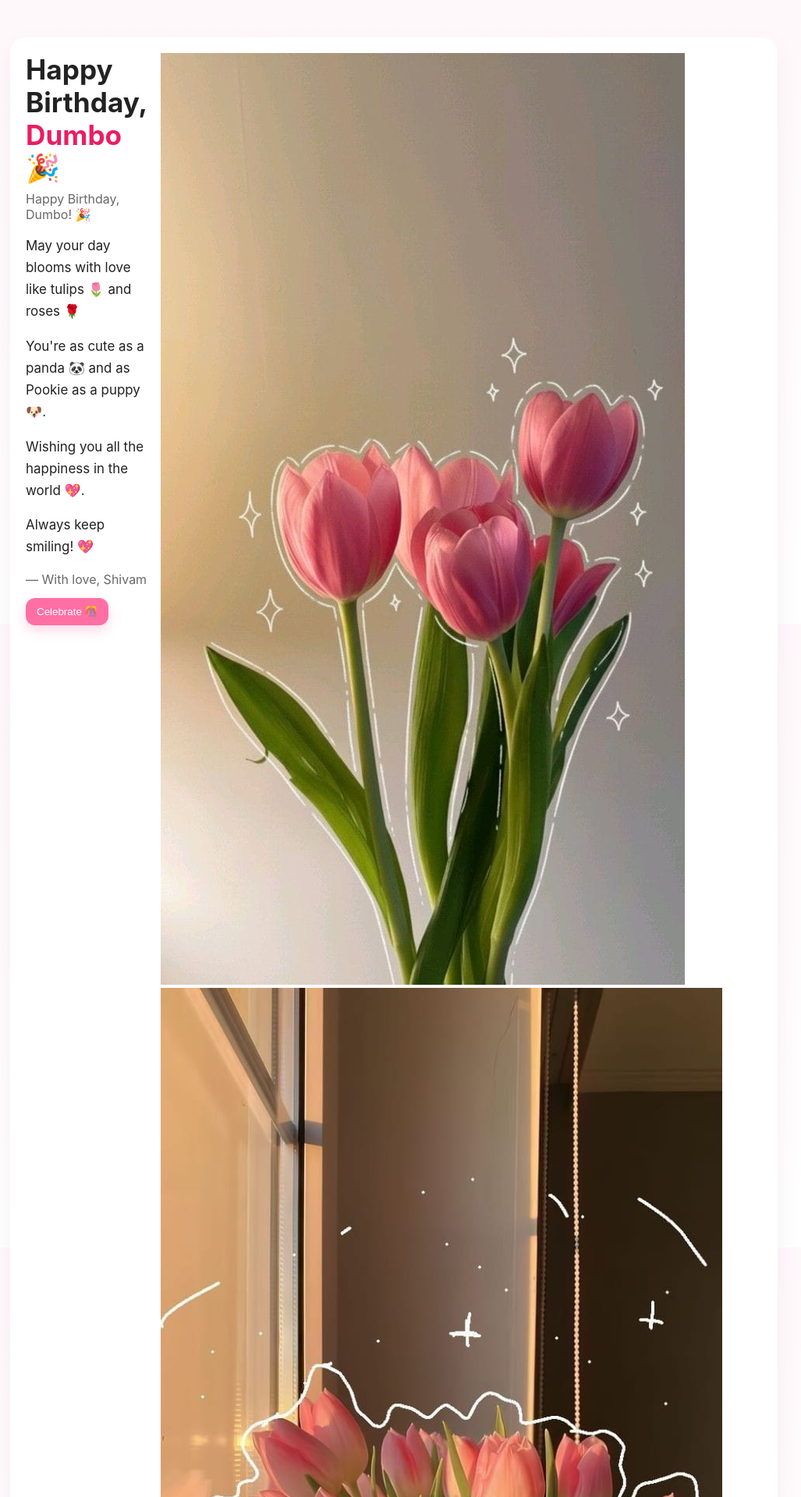
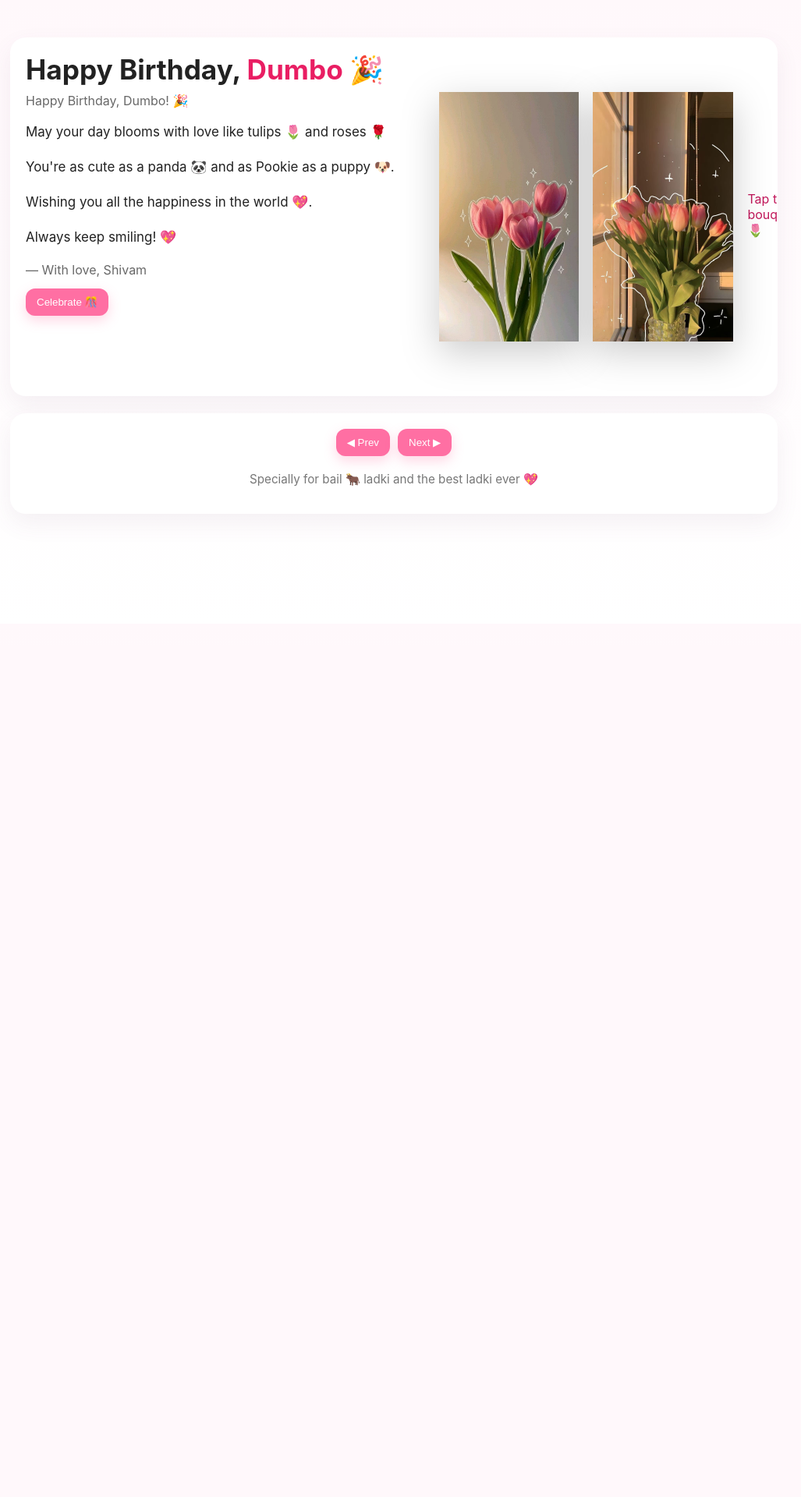
Before and after one commit to kuchbhishivam/anwesha-birthday, a Flask app: page / in a window 1280 px wide. Shown: the top 1920 px of the page at 78% size, without its empty margins (135-1162 px from the left). After the commit the page ends 624 px from the top, so only its background shows below. Run offline with Flask 3, Linux system fonts and the light colour scheme.

Commit message:
Update style.css

```diff
--- a/static/css/style.css
+++ b/static/css/style.css
@@ -131,3 +131,62 @@
   border-radius:50% 50% 50% 50%/60% 60% 40% 40%;
   opacity:.85
 }
+.stage{
+  position:relative;
+  width:100%;
+  height:420px;
+  display:flex;
+  align-items:center;
+  justify-content:center;
+}
+
+/* ===== TULIP ===== */
+.bouquet{
+  position:absolute;
+  inset:0;
+  display:flex;
+  gap:18px;
+  align-items:center;
+  justify-content:center;
+  z-index:3;
+  cursor:pointer;
+  transition:opacity .6s ease, transform .6s ease;
+}
+
+.bouquet.fade-out{
+  opacity:0;
+  transform:scale(0.96);
+  pointer-events:none;
+}
+
+.tulip-img{
+  max-height:320px;
+  filter:drop-shadow(0 14px 24px rgba(0,0,0,.2));
+  animation:sway 6s ease-in-out infinite;
+}
+
+/* ===== PHOTO ===== */
+.photo-layer{
+  position:absolute;
+  inset:0;
+  display:flex;
+  align-items:center;
+  justify-content:center;
+  z-index:1;
+}
+
+#photo{
+  max-width:100%;
+  max-height:100%;
+  border-radius:18px;
+  opacity:0;
+  transform:scale(1.05);
+  transition:
+    opacity .75s ease,
+    transform .75s ease;
+}
+
+#photo.show{
+  opacity:1;
+  transform:scale(1);
+}
```
